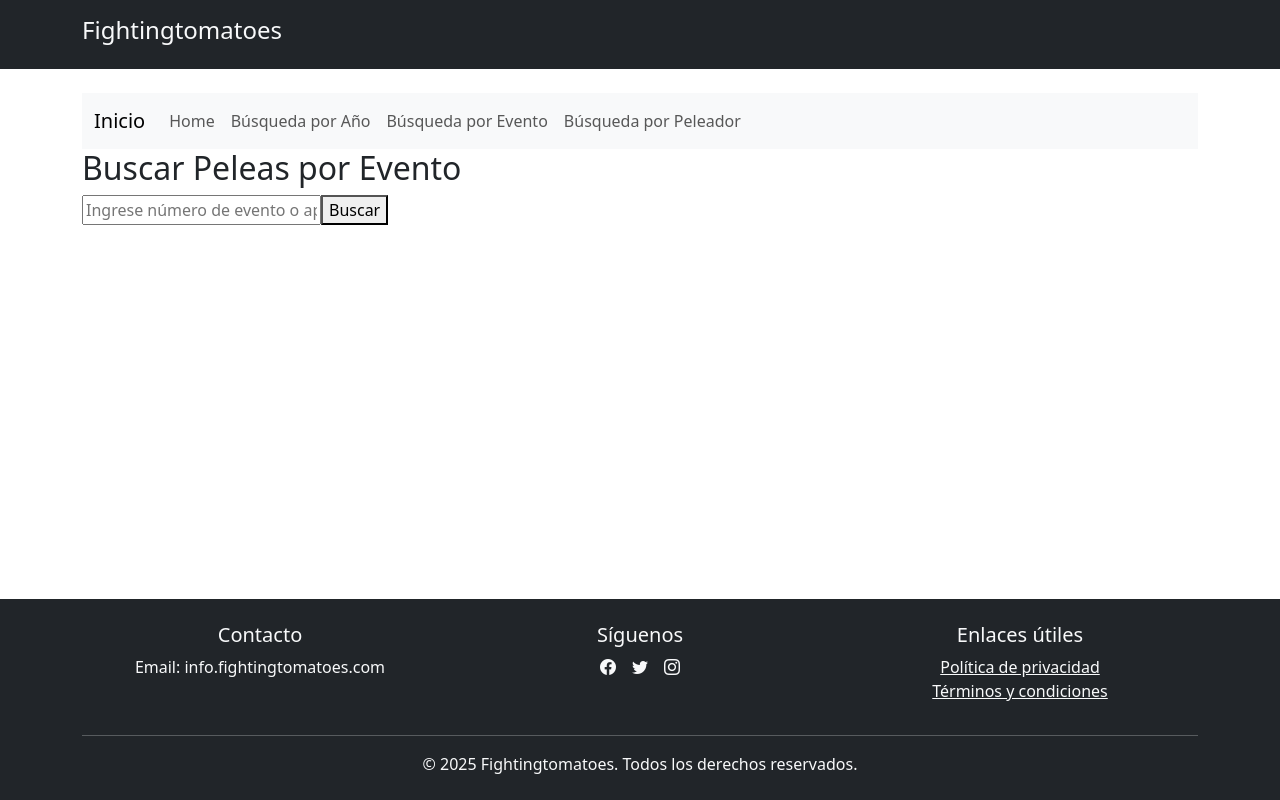
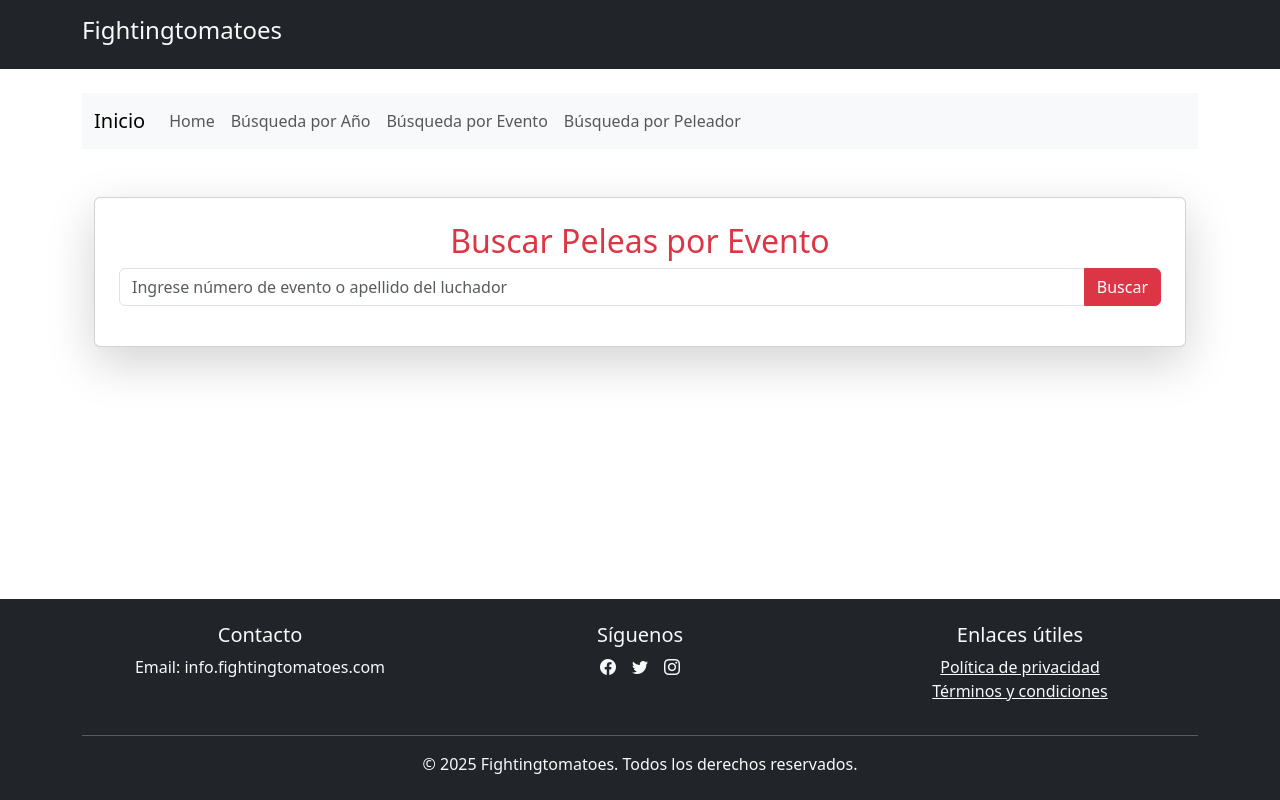
Before and after one commit to HLY-SHT/DWEC-proyecto_final, an Angular app in the folder proyecto_final/: page /listadoevento in a window 1280 px wide. Built offline with nearby package versions, Linux system fonts and the light colour scheme.

Commit message:
Update estilos

```diff
--- a/proyecto_final/src/app/listado-peleas-anio/listado-peleas-anio.component.html
+++ b/proyecto_final/src/app/listado-peleas-anio/listado-peleas-anio.component.html
@@ -1,10 +1,17 @@
-<h2>Buscar Peleas por Año</h2>
-<input type="text" [(ngModel)]="anio" placeholder="Ingrese un año (ej. 2018)">
-<button (click)="buscarPorAnio()">Buscar</button>
+<div class="container mt-5">
+  <div class="card p-4 shadow-lg">
+    <h2 class="text-center text-danger">Buscar Peleas por Año</h2>
+    <div class="input-group mb-3">
+      <input type="text" class="form-control" [(ngModel)]="anio" placeholder="Ingrese un año (ej. 2018)">
+      <button class="btn btn-danger" (click)="buscarPorAnio()">Buscar</button>
+    </div>
+  </div>
 
-<div *ngIf="peleas.length > 0">
-  <h3>Resultados:</h3>
-  <table border="1">
+  <div *ngIf="peleas.length > 0" class="mt-4">
+    <h3 class="text-center text-white">Resultados:</h3>
+    <div class="table-responsive">
+      <table class="table table-dark table-striped table-bordered">
+        <thead class="table-danger text-center">
           <tr>
             <th>Fecha</th>
             <th>Evento</th>
@@ -13,6 +20,8 @@
             <th>Ganador</th>
             <th>Método</th>
           </tr>
+        </thead>
+        <tbody class="text-center">
           <tr *ngFor="let pelea of peleas">
             <td>{{ pelea.date }}</td>
             <td>{{ pelea.event }}</td>
@@ -21,5 +30,8 @@
             <td>{{ pelea.winner }}</td>
             <td>{{ pelea.method }}</td>
           </tr>
+        </tbody>
       </table>
     </div>
+  </div>
+</div>
--- a/proyecto_final/src/app/listado-peleas-evento/listado-peleas-evento.component.html
+++ b/proyecto_final/src/app/listado-peleas-evento/listado-peleas-evento.component.html
@@ -1,14 +1,17 @@
-<h2>Buscar Peleas por Evento</h2>
+<div class="container mt-5">
+  <div class="card p-4 shadow-lg">
+    <h2 class="text-center text-danger">Buscar Peleas por Evento</h2>
+    <div class="input-group mb-3">
+      <input type="text" class="form-control" [(ngModel)]="evento" placeholder="Ingrese número de evento o apellido del luchador">
+      <button class="btn btn-danger" (click)="buscarPorEvento()">Buscar</button>
+    </div>
+  </div>
 
-
-<input type="text" [(ngModel)]="evento" placeholder="Ingrese número de evento o apellido del luchador">
-
-
-<button (click)="buscarPorEvento()">Buscar</button>
-
-<div *ngIf="peleas.length > 0">
-  <h3>Resultados:</h3>
-  <table border="1">
+  <div *ngIf="peleas.length > 0" class="mt-4">
+    <h3 class="text-center text-white">Resultados:</h3>
+    <div class="table-responsive">
+      <table class="table table-dark table-striped table-bordered">
+        <thead class="table-danger text-center">
           <tr>
             <th>Fecha</th>
             <th>Evento</th>
@@ -17,6 +20,8 @@
             <th>Ganador</th>
             <th>Método</th>
           </tr>
+        </thead>
+        <tbody class="text-center">
           <tr *ngFor="let pelea of peleas">
             <td>{{ pelea.date }}</td>
             <td>{{ pelea.event }}</td>
@@ -25,5 +30,8 @@
             <td>{{ pelea.winner }}</td>
             <td>{{ pelea.method }}</td>
           </tr>
+        </tbody>
       </table>
     </div>
+  </div>
+</div>
--- a/proyecto_final/src/app/listado-peleas-peleador/listado-peleas-peleador.component.html
+++ b/proyecto_final/src/app/listado-peleas-peleador/listado-peleas-peleador.component.html
@@ -1,10 +1,17 @@
-<h2>Buscar Peleas por Peleador</h2>
-<input type="text" [(ngModel)]="peleador" placeholder="Ingrese el nombre del peleador">
-<button (click)="buscarPorPeleador()">Buscar</button>
+<div class="container mt-5">
+  <div class="card p-4 shadow-lg">
+    <h2 class="text-center text-danger">Buscar Peleas por Peleador</h2>
+    <div class="input-group mb-3">
+      <input type="text" class="form-control" [(ngModel)]="peleador" placeholder="Ingrese el nombre del peleador">
+      <button class="btn btn-danger" (click)="buscarPorPeleador()">Buscar</button>
+    </div>
+  </div>
 
-<div *ngIf="peleas.length > 0">
-  <h3>Resultados:</h3>
-  <table border="1">
+  <div *ngIf="peleas.length > 0" class="mt-4">
+    <h3 class="text-center text-white">Resultados:</h3>
+    <div class="table-responsive">
+      <table class="table table-dark table-striped table-bordered">
+        <thead class="table-danger text-center">
           <tr>
             <th>Fecha</th>
             <th>Evento</th>
@@ -13,6 +20,8 @@
             <th>Ganador</th>
             <th>Método</th>
           </tr>
+        </thead>
+        <tbody class="text-center">
           <tr *ngFor="let pelea of peleas">
             <td>{{ pelea.date }}</td>
             <td>{{ pelea.event }}</td>
@@ -21,5 +30,8 @@
             <td>{{ pelea.winner }}</td>
             <td>{{ pelea.method }}</td>
           </tr>
+        </tbody>
       </table>
     </div>
+  </div>
+</div>
--- a/proyecto_final/src/app/pagina404/pagina404.component.html
+++ b/proyecto_final/src/app/pagina404/pagina404.component.html
@@ -1 +1,19 @@
-<p>pagina404 works!</p>
+<!DOCTYPE html>
+<html lang="es">
+<head>
+    <meta charset="UTF-8">
+    <meta name="viewport" content="width=device-width, initial-scale=1.0">
+    <title>Error 404 - Página no encontrada</title>
+    <link href="https://cdn.jsdelivr.net/npm/bootstrap@5.3.0/dist/css/bootstrap.min.css" rel="stylesheet">
+</head>
+<body class="d-flex justify-content-center align-items-center vh-100 bg-dark text-white">
+
+    <div class="text-center">
+        <h1 class="display-1 fw-bold text-danger">404</h1>
+        <p class="fs-3"> <span class="text-warning">¡Ups!</span> Página no encontrada.</p>
+        <p class="lead">La página que buscas no existe o ha sido movida.</p>
+        <a href="/" class="btn btn-danger btn-lg">Volver al Inicio</a>
+    </div>
+
+</body>
+</html>
```
Lines whose indentation alone changed are shown as unchanged.
